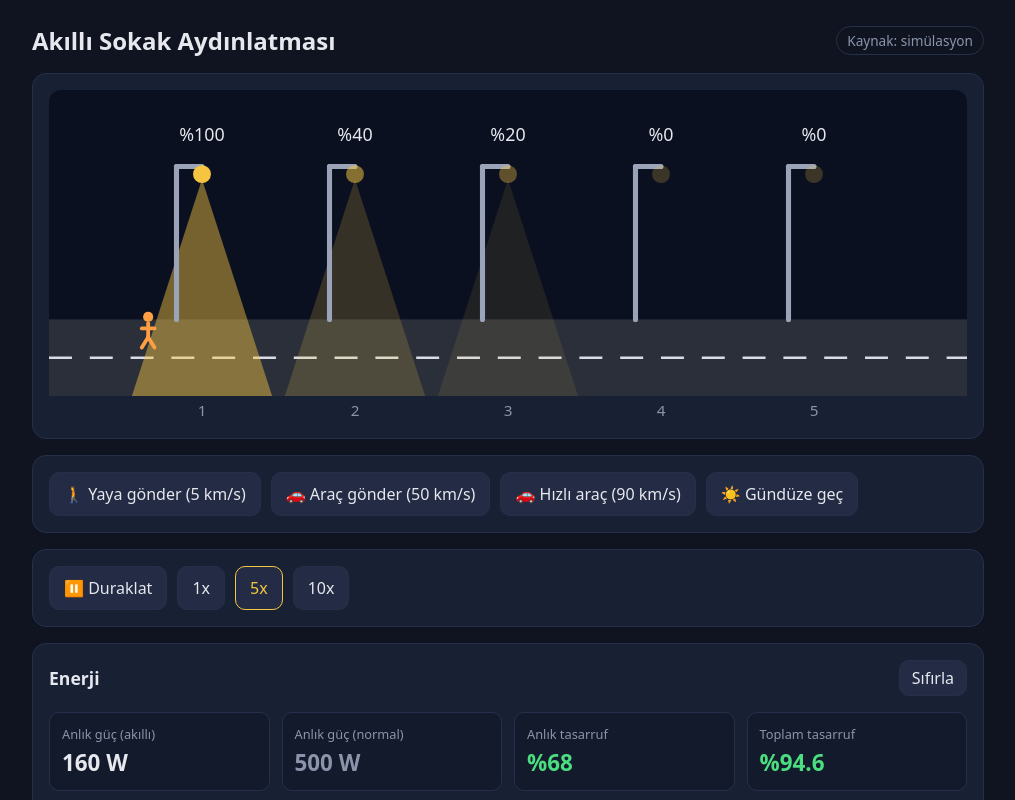
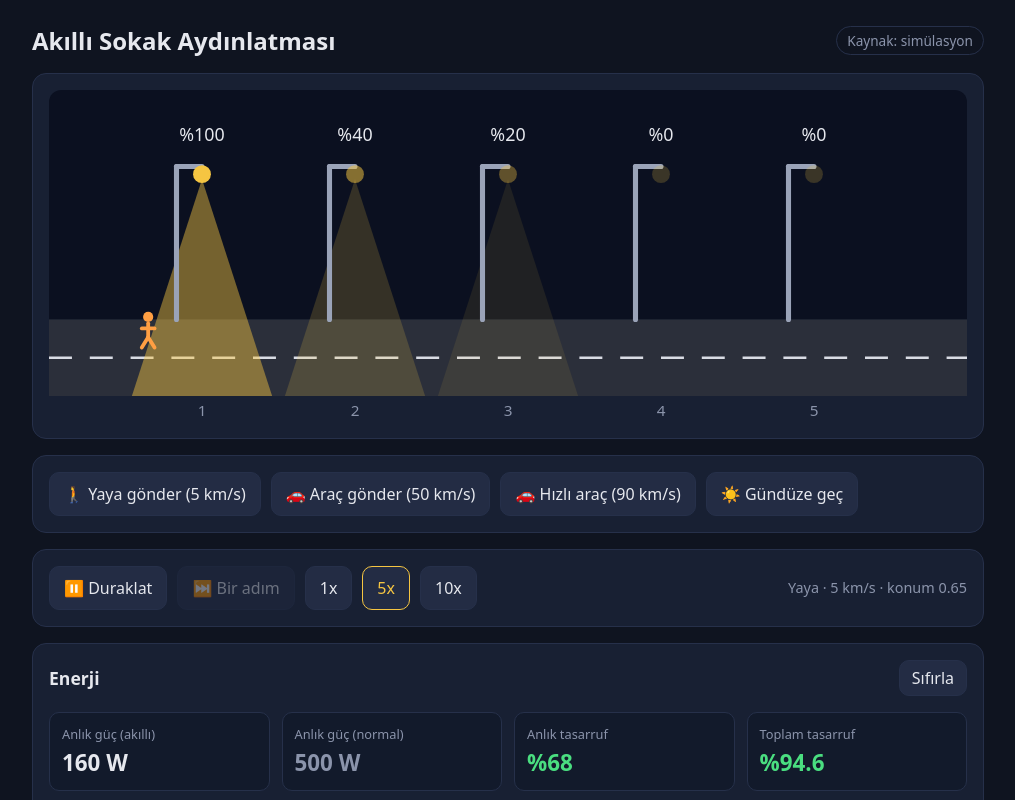
Before and after one commit to MaydinKanadasi/akilli-aydinlatma, a React (Vite) app: page / in a window 1280 px wide. Both pictures are taken after a click on the button "🚶 Yaya gönder (5 km/s)". Shown: the top 800 px of the page, without its empty margins (132-1147 px from the left). Built offline with nearby package versions, Linux system fonts and the light colour scheme.

Commit message:
Tek adım ilerletme ve nesne bilgisi göstergesi

```diff
--- a/src/App.css
+++ b/src/App.css
@@ -48,8 +48,22 @@ h1 {
   border-color: var(--accent);
   color: var(--accent);
 }
+.controls button:disabled {
+  opacity: 0.4;
+  cursor: not-allowed;
+}
+.controls button:disabled:hover {
+  border-color: var(--border);
+}
 .paused-note {
   align-self: center;
   color: var(--accent);
   font-size: 0.9rem;
 }
+.sim-info {
+  align-self: center;
+  margin-left: auto;
+  color: var(--muted);
+  font-size: 0.9rem;
+  font-variant-numeric: tabular-nums;
+}
--- a/src/App.tsx
+++ b/src/App.tsx
@@ -32,6 +32,13 @@ function App() {
         <button onClick={() => sim.setPaused(!sim.paused)}>
           {sim.paused ? "▶️ Devam et" : "⏸️ Duraklat"}
         </button>
+        <button
+          onClick={sim.stepForward}
+          disabled={!sim.paused}
+          title="Duraklatılmışken nesneyi çeyrek lamba aralığı ilerletir"
+        >
+          ⏭️ Bir adım
+        </button>
         {[1, 5, 10].map((scale) => (
           <button
             key={scale}
@@ -43,6 +50,13 @@ function App() {
         ))}
         {sim.paused && (
           <span className="paused-note">Simülasyon duraklatıldı</span>
+        )}
+        {state.object && (
+          <span className="sim-info">
+            {state.object.type === "car" ? "Araç" : "Yaya"} ·{" "}
+            {state.object.speedKmh} km/s · konum{" "}
+            {state.object.position.toFixed(2)}
+          </span>
         )}
       </section>
 
--- a/src/hooks/useMockSimulation.ts
+++ b/src/hooks/useMockSimulation.ts
@@ -16,6 +16,27 @@ interface SimState {
 }
 
 const TICK_MS = 50; // simülasyon saniyede 20 kez güncellenir
+const STEP_LAMPS = 0.25; // "Bir adım" ile nesne çeyrek lamba aralığı ilerler
+
+// Simülasyonu dt saniye ilerletir: nesneyi hareket ettirir, enerjiyi biriktirir
+function advance(prev: SimState, dt: number, config: ControllerConfig): SimState {
+  const now = computeState(prev.isNight, prev.object, "mock", config);
+
+  let object = prev.object;
+  if (object) {
+    const position =
+      object.position + ((object.speedKmh / 3.6) * dt) / config.lampSpacingM;
+    // Son lambayı geçip uzaklaşınca nesne yoldan çıkar
+    object = position > LAMP_COUNT + 1 ? null : { ...object, position };
+  }
+
+  return {
+    ...prev,
+    object,
+    smartWh: prev.smartWh + (now.powerW * dt) / 3600,
+    normalWh: prev.normalWh + (now.normalPowerW * dt) / 3600,
+  };
+}
 
 export function useMockSimulation(config: ControllerConfig = DEFAULT_CONFIG) {
   const [sim, setSim] = useState<SimState>({
@@ -29,33 +50,25 @@ export function useMockSimulation(config: ControllerConfig = DEFAULT_CONFIG) {
   const [paused, setPaused] = useState(false);
 
   useEffect(() => {
-    if (paused) return; // duraklatıldıysa zamanlayıcı hiç kurulmaz, her şey olduğu yerde kalır
+    if (paused) return; // duraklatıldıysa zamanlayıcı hiç kurulmaz
     const id = setInterval(() => {
       const dt = (TICK_MS / 1000) * timeScale; // simülasyonda geçen süre (sn)
-      setSim((prev) => {
-        const now = computeState(prev.isNight, prev.object, "mock", config);
-
-        let object = prev.object;
-        if (object) {
-          const position =
-            object.position +
-            ((object.speedKmh / 3.6) * dt) / config.lampSpacingM;
-          // Son lambayı geçip uzaklaşınca nesne yoldan çıkar
-          object = position > LAMP_COUNT + 1 ? null : { ...object, position };
-        }
-
-        return {
-          ...prev,
-          object,
-          smartWh: prev.smartWh + (now.powerW * dt) / 3600,
-          normalWh: prev.normalWh + (now.normalPowerW * dt) / 3600,
-        };
-      });
+      setSim((prev) => advance(prev, dt, config));
     }, TICK_MS);
     return () => clearInterval(id);
   }, [timeScale, config, paused]);
 
   const state = computeState(sim.isNight, sim.object, "mock", config);
+
+  // Nesne varsa çeyrek lamba ilerleyeceği kadar, yoksa 1 saniye ilerletir
+  const stepForward = () =>
+    setSim((prev) => {
+      const dt = prev.object
+        ? (STEP_LAMPS * config.lampSpacingM) /
+          Math.max(prev.object.speedKmh / 3.6, 0.1)
+        : 1;
+      return advance(prev, dt, config);
+    });
 
   // Nesne 1. lambanın biraz gerisinden (konum 0) yola girer
   const spawn = (speedKmh: number) =>
@@ -81,6 +94,7 @@ export function useMockSimulation(config: ControllerConfig = DEFAULT_CONFIG) {
     setTimeScale,
     paused,
     setPaused,
+    stepForward,
     spawn,
     setNight,
     resetEnergy,
```
